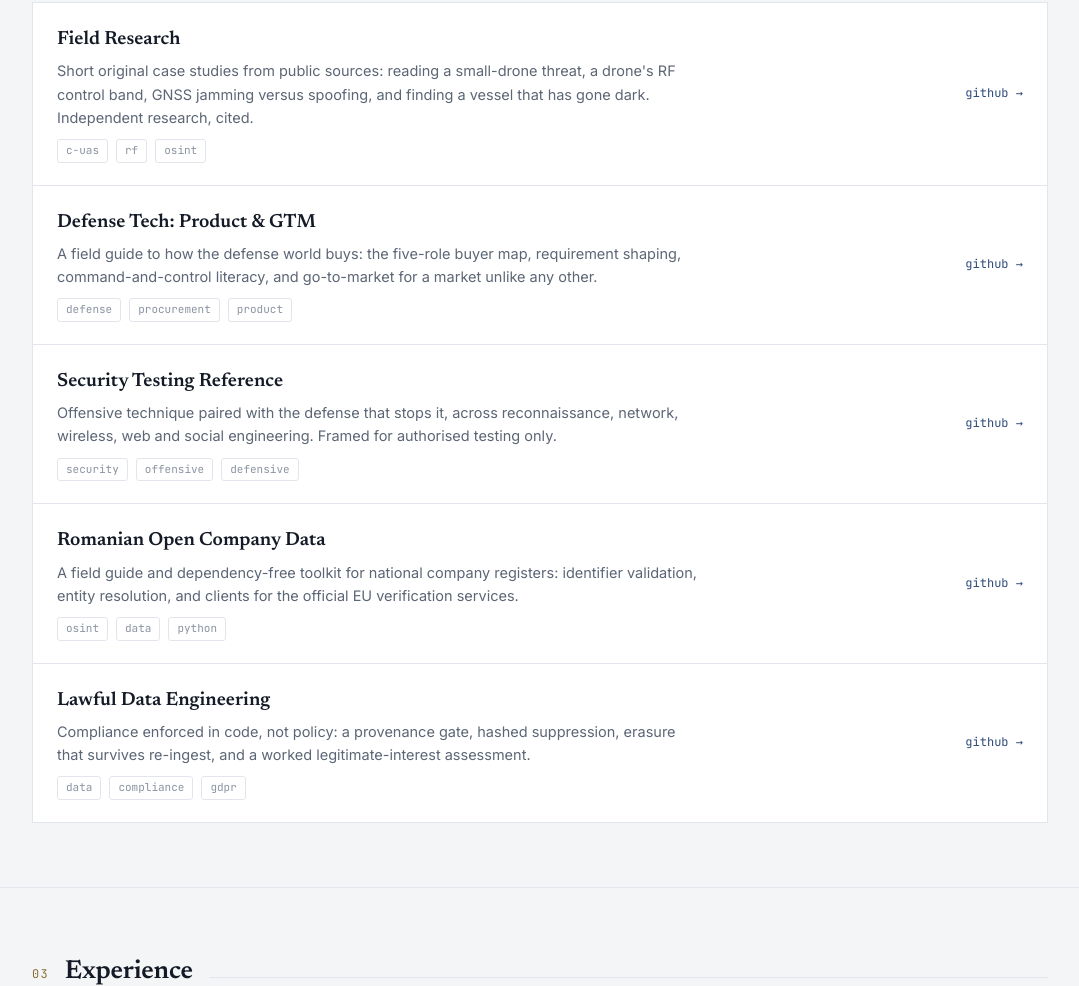
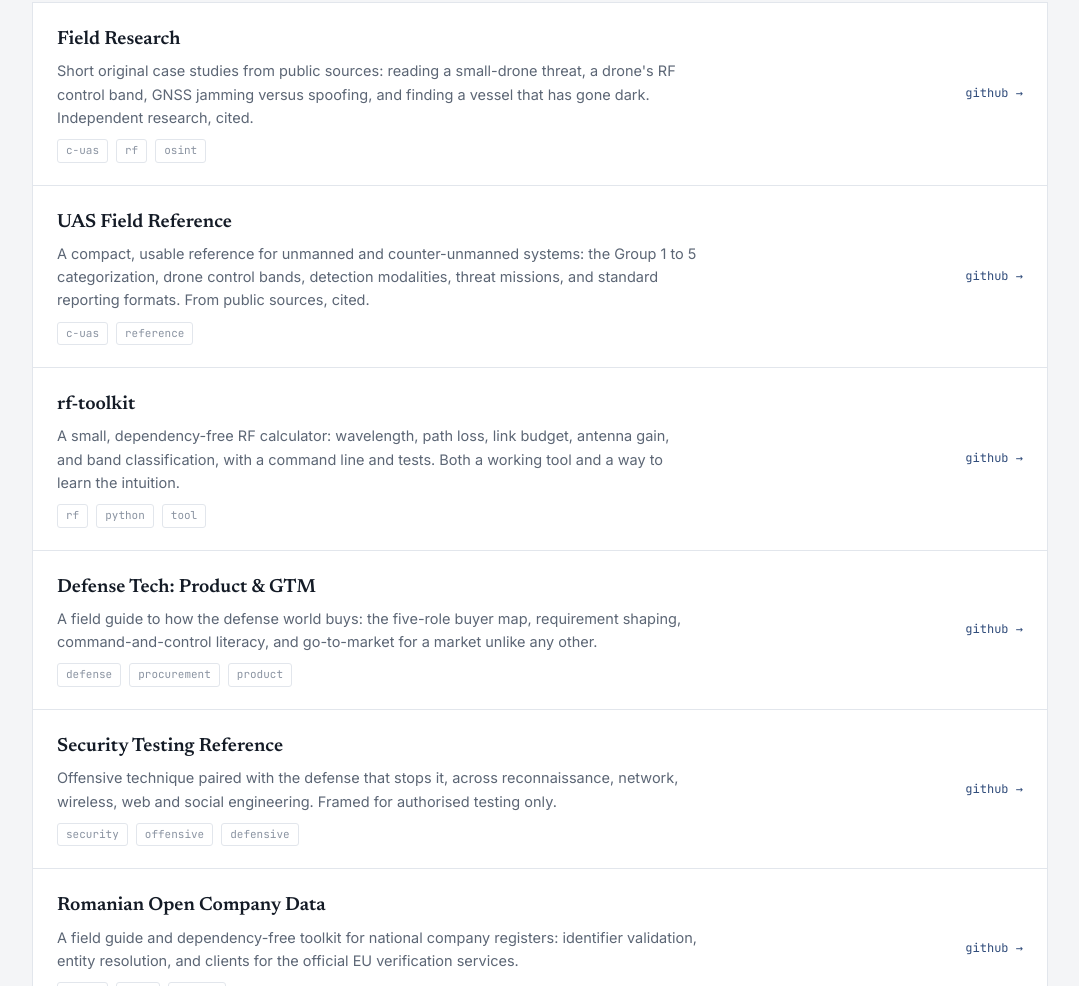
Before and after one commit to darkanalytica1/darkanalytica1.github.io, a plain HTML site: page index.html in a window 1280 px wide. Shown: the part 1447-2433 px from the top of the page, without its empty margins (100-1179 px from the left). Drawn offline with Linux system fonts and the light colour scheme.

Commit message:
Link rf-toolkit and uas-field-reference from site

```diff
--- a/index.html
+++ b/index.html
@@ -187,6 +187,14 @@
           <div><div class="t">Field Research</div><div class="d">Short original case studies from public sources: reading a small-drone threat, a drone's RF control band, GNSS jamming versus spoofing, and finding a vessel that has gone dark. Independent research, cited.</div><div class="tags"><span class="tag">c-uas</span><span class="tag">rf</span><span class="tag">osint</span></div></div>
           <div class="go">github →</div>
         </a>
+        <a class="witem" href="https://github.com/darkanalytica1/uas-field-reference" target="_blank" rel="noopener">
+          <div><div class="t">UAS Field Reference</div><div class="d">A compact, usable reference for unmanned and counter-unmanned systems: the Group 1 to 5 categorization, drone control bands, detection modalities, threat missions, and standard reporting formats. From public sources, cited.</div><div class="tags"><span class="tag">c-uas</span><span class="tag">reference</span></div></div>
+          <div class="go">github →</div>
+        </a>
+        <a class="witem" href="https://github.com/darkanalytica1/rf-toolkit" target="_blank" rel="noopener">
+          <div><div class="t">rf-toolkit</div><div class="d">A small, dependency-free RF calculator: wavelength, path loss, link budget, antenna gain, and band classification, with a command line and tests. Both a working tool and a way to learn the intuition.</div><div class="tags"><span class="tag">rf</span><span class="tag">python</span><span class="tag">tool</span></div></div>
+          <div class="go">github →</div>
+        </a>
         <a class="witem" href="https://github.com/darkanalytica1/defence-product-gtm" target="_blank" rel="noopener">
           <div><div class="t">Defense Tech: Product &amp; GTM</div><div class="d">A field guide to how the defense world buys: the five-role buyer map, requirement shaping, command-and-control literacy, and go-to-market for a market unlike any other.</div><div class="tags"><span class="tag">defense</span><span class="tag">procurement</span><span class="tag">product</span></div></div>
           <div class="go">github →</div>
```
